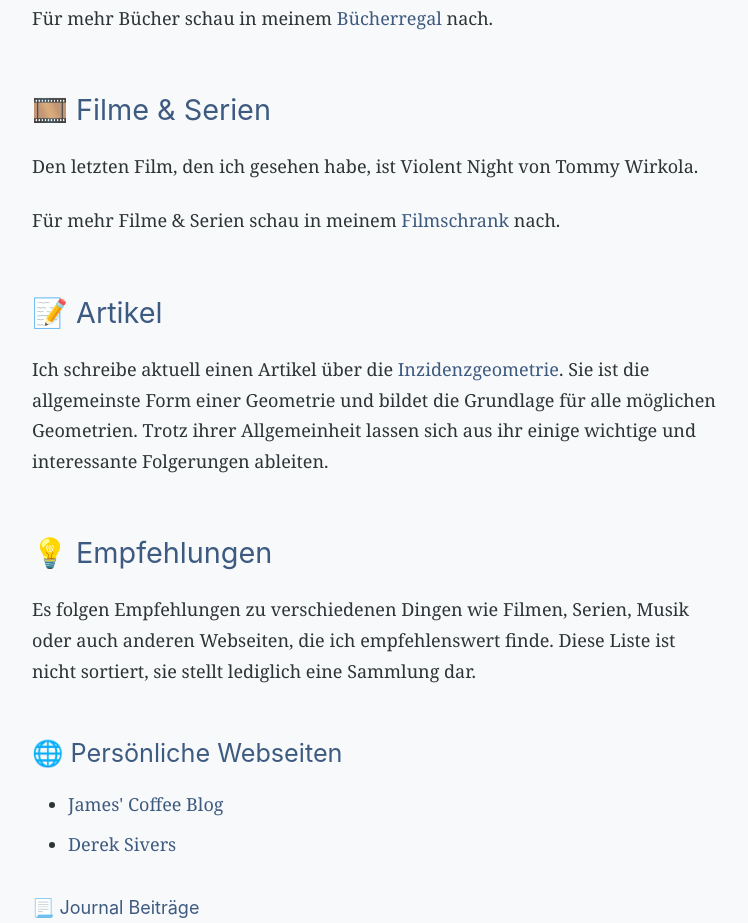
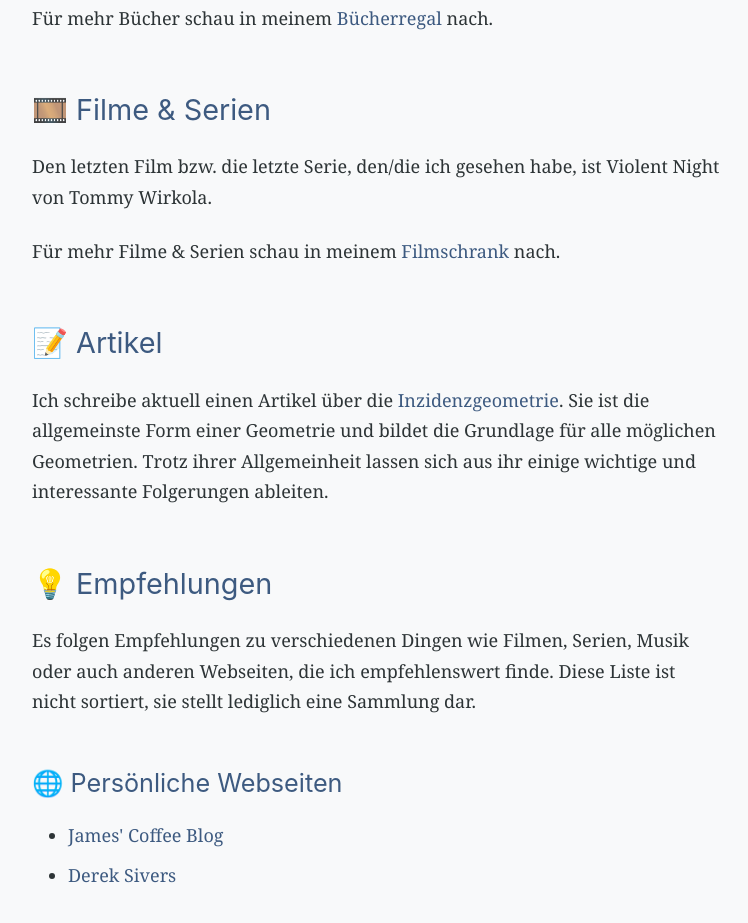
Before and after one commit to Jakob-Ws/build, a plain HTML site: page now.html in a window 1280 px wide. Shown: the part 806-1729 px from the top of the page, without its empty margins (262-1010 px from the left). Drawn offline with Linux system fonts and the light colour scheme.

Commit message:
Update now.html

```diff
--- a/now.html
+++ b/now.html
@@ -46,8 +46,8 @@ leider verschieben.</p>
 <p>Für mehr Bücher schau in meinem <a
 href="buecherregal.html">Bücherregal</a> nach.</p>
 <h2 id="filme-serien">🎞️ Filme &amp; Serien</h2>
-<p>Den letzten Film, den ich gesehen habe, ist Violent Night von Tommy
-Wirkola.</p>
+<p>Den letzten Film bzw. die letzte Serie, den/die ich gesehen habe,
+ist Violent Night von Tommy Wirkola.</p>
 <p>Für mehr Filme &amp; Serien schau in meinem <a
 href="filmschrank.html">Filmschrank</a> nach.</p>
 <h2 id="artikel">📝 Artikel</h2>
```
